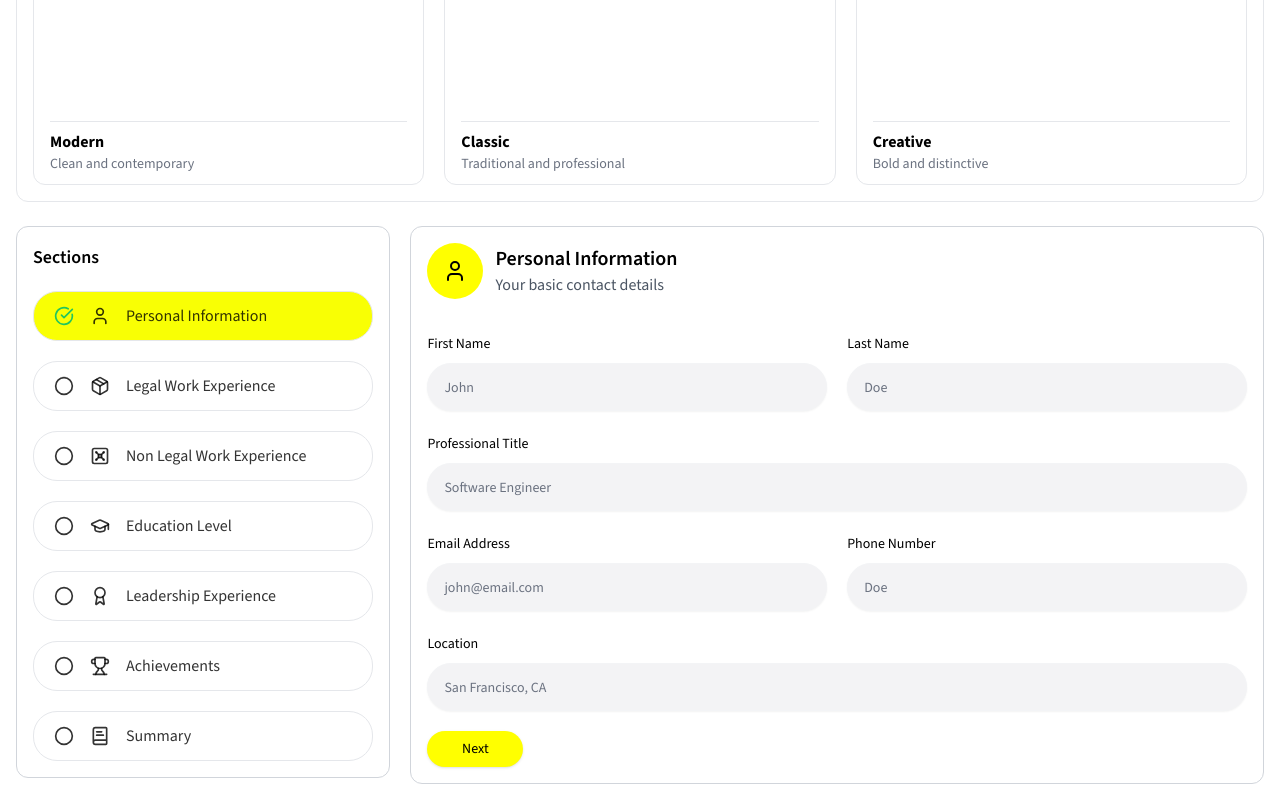
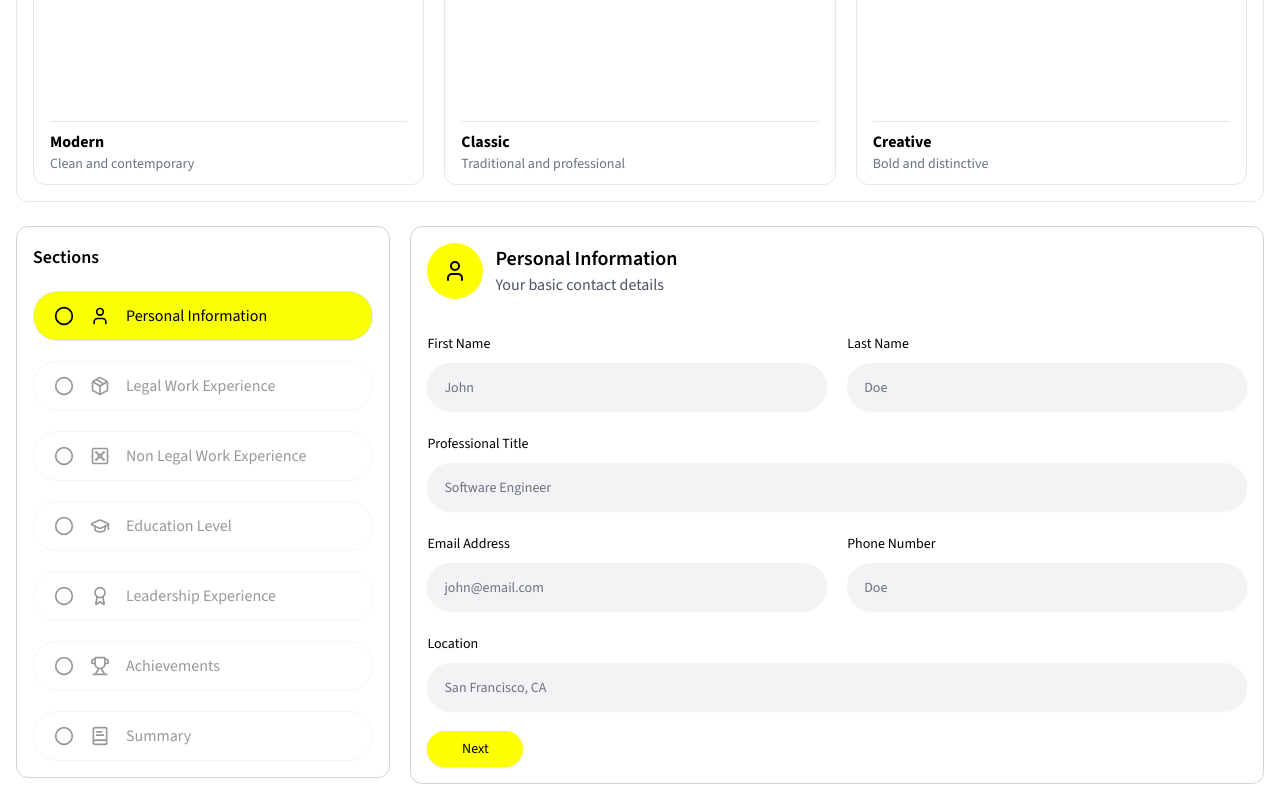
Before and after one commit to FSDTeam-SAA/wasabi-gaming-final-frontend, a Next.js app: page /dashboard/cv-builder in a window 1280 px wide. Shown: the part 640-1440 px from the top of the page. Built offline with nearby package versions, Linux system fonts and the light colour scheme; a web font is replaced by a local one.

Commit message:
state management in form done

```diff
--- a/src/app/dashboard/cv-builder/_components/sections.tsx
+++ b/src/app/dashboard/cv-builder/_components/sections.tsx
@@ -1,4 +1,6 @@
 "use client";
+
+import React from "react";
 import {
   Award,
   BookText,
@@ -10,69 +12,68 @@ import {
   User,
   Vault,
 } from "lucide-react";
-import React from "react";
-import { useFormState } from "./state/useFormState";
+import { useFormState, StepLabel } from "./state/useFormState";
 
-const items = [
-  {
-    circle: Circle,
-    icon: User,
-    label: "Personal Information",
-  },
-  {
-    circle: Circle,
-    icon: Package,
-    label: "Legal Work Experience",
-  },
-  {
-    circle: Circle,
-    icon: Vault,
-    label: "Non Legal Work Experience",
-  },
-  {
-    circle: Circle,
-    icon: GraduationCap,
-    label: "Education Level",
-  },
-  {
-    circle: Circle,
-    icon: Award,
-    label: "Leadership Experience",
-  },
-  {
-    circle: Circle,
-    icon: Trophy,
-    label: "Achievements",
-  },
-  {
-    circle: Circle,
-    icon: BookText,
-    label: "Summary",
-  },
+interface SectionItem {
+  icon: React.ComponentType<{ className?: string }>;
+  label: StepLabel; // StepLabel enforce
+}
+
+const items: SectionItem[] = [
+  { icon: User, label: "Personal Information" },
+  { icon: Package, label: "Legal Work Experience" },
+  { icon: Vault, label: "Non Legal Work Experience" },
+  { icon: GraduationCap, label: "Education Level" },
+  { icon: Award, label: "Leadership Experience" },
+  { icon: Trophy, label: "Achievements" },
+  { icon: BookText, label: "Summary" },
 ];
 
-const Sections = () => {
-  const { isActive, setIsActive } = useFormState();
+const Sections: React.FC = () => {
+  const { isActive, setIsActive, completedSteps } = useFormState();
+
+  const isStepAccessible = (index: number): boolean => {
+    if (items[index].label === isActive) return true;
+    if (completedSteps.includes(items[index].label)) return true;
+    if (index === 0) return true;
+    const prevLabel = items[index - 1].label;
+    return completedSteps.includes(prevLabel);
+  };
 
   return (
     <div className="p-4 border border-gray-300 rounded-xl">
       <h1 className="text-lg font-semibold">Sections</h1>
 
-      <div className="flex flex-col items-start justify-start gap-5 mt-5 ">
-        {items.map((item, index) => (
+      <div className="flex flex-col gap-5 mt-5">
+        {items.map((item, index) => {
+          const isCompleted = completedSteps.includes(item.label);
+          const isActiveStep = isActive === item.label;
+          const isDisabled = !isStepAccessible(index);
+
+          const Icon = item.icon;
+
+          return (
             <button
-            key={index}
-            className={`flex items-center w-full gap-4 px-5 py-3 border border-gray-200 text-black/80 rounded-3xl ${isActive === item.label && "bg-[#f9ff04]"}`}
-            onClick={() => setIsActive(item?.label)}
+              key={item.label}
+              disabled={isDisabled}
+              onClick={() => setIsActive(item.label)}
+              className={`
+                flex items-center w-full gap-4 px-5 py-3 border rounded-3xl
+                ${isActiveStep ? "bg-[#f9ff04]" : "border-gray-200"}
+                ${isDisabled ? "opacity-40 cursor-not-allowed" : ""}
+              `}
             >
-            {isActive === item?.label ? (
+              {isCompleted ? (
                 <CircleCheckBig className="w-5 h-5 text-green-500" />
               ) : (
                 <Circle className="w-5 h-5" />
               )}
-            <item.icon className="w-5 h-5" /> {item?.label}
+
+              <Icon className="w-5 h-5" />
+              {item.label}
             </button>
-        ))}
+          );
+        })}
       </div>
     </div>
   );
--- a/src/app/dashboard/cv-builder/_components/state/useFormState.tsx
+++ b/src/app/dashboard/cv-builder/_components/state/useFormState.tsx
@@ -1,15 +1,40 @@
 import { create } from "zustand";
 
+
+export type StepLabel =
+  | "Personal Information"
+  | "Legal Work Experience"
+  | "Non Legal Work Experience"
+  | "Education Level"
+  | "Leadership Experience"
+  | "Achievements"
+  | "Summary";
+
+
 interface IFormState {
-  isActive: string;
-  setIsActive: (value: string) => void;
+  isActive: StepLabel;
+  completedSteps: StepLabel[];
+
+  setIsActive: (step: StepLabel) => void;
+  markStepCompleted: (step: StepLabel) => void;
 }
 
-const initialState: Omit<IFormState, "setIsActive"> = {
-  isActive: "Personal Information",
+
+const initialState = {
+  isActive: "Personal Information" as StepLabel,
+  completedSteps: [] as StepLabel[],
 };
+
 
 export const useFormState = create<IFormState>((set) => ({
   ...initialState,
-  setIsActive: (isActive) => set({ isActive }),
+
+  setIsActive: (step) => set({ isActive: step }),
+
+  markStepCompleted: (step) =>
+    set((state) => ({
+      completedSteps: state.completedSteps.includes(step)
+        ? state.completedSteps
+        : [...state.completedSteps, step],
+    })),
 }));
```
Lines whose indentation alone changed are shown as unchanged.
